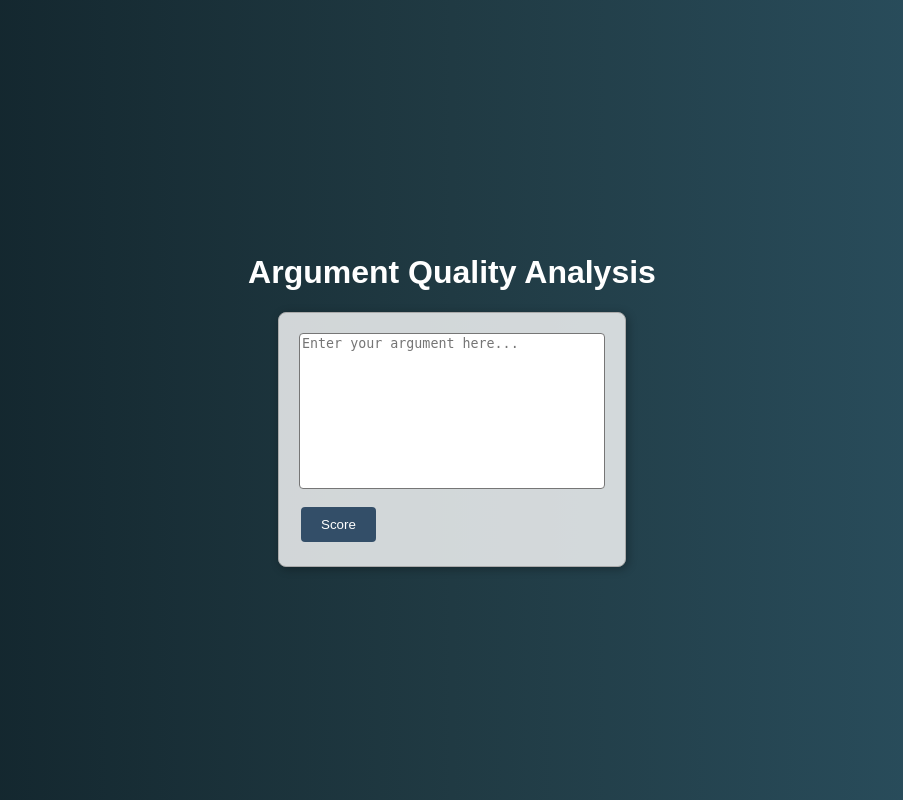
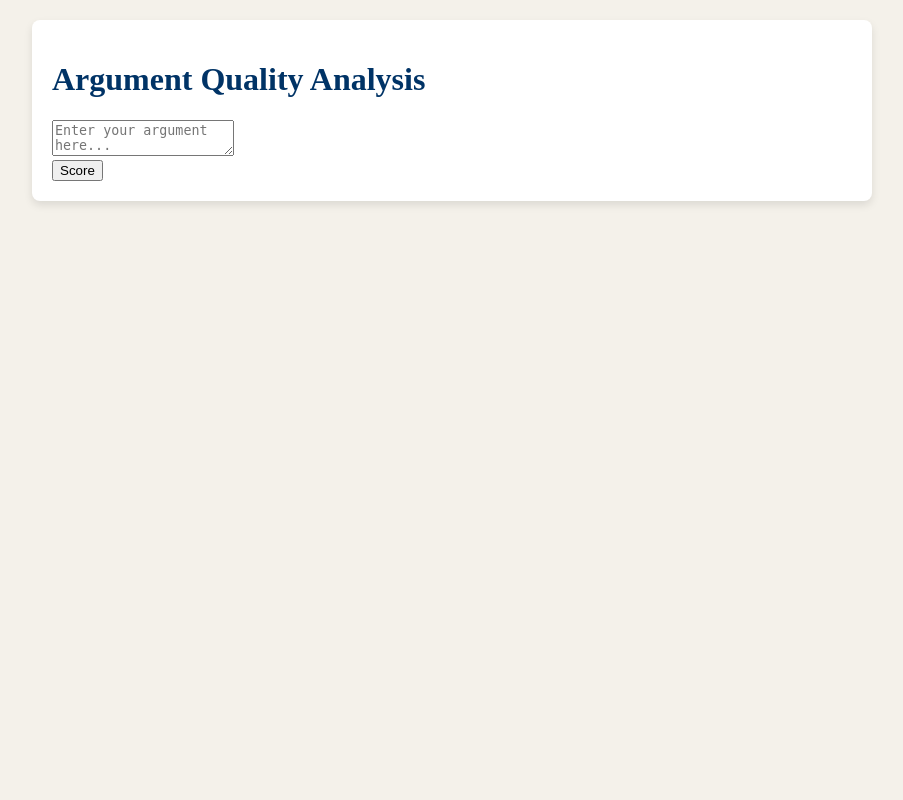
Before and after one commit to arjunk820/arg-analyzer, a Flask app: page / in a window 1280 px wide. Shown: the whole page, without its empty margins (188-1091 px from the left). Run offline with Flask 3, Linux system fonts and the light colour scheme.

Commit message:
Lawyer-style for our web app

```diff
--- a/static/styles.css
+++ b/static/styles.css
@@ -1,55 +1,56 @@
-body, html {
-    height: 100%;
+body {
+    font-family: 'Times New Roman', serif;
+    background-color: #f4f1ea;
+    color: #003366;
+    padding: 20px;
     margin: 0;
-    font-family: 'Barlow Condensed', sans-serif;
-    background: linear-gradient(to right, #0f2027, #203a43, #2c5364);
-    color: #333333;
 }
+
 .container {
-    min-height: 100%;
-    display: flex;
-    flex-direction: column;
-    justify-content: center;
-    align-items: center;
-    background: linear-gradient(to right, #0f2027, #203a43, #2c5364);
-}
-form {
+    max-width: 800px;
+    margin: auto;
     padding: 20px;
-    background: rgba(255, 255, 255, 0.8);
-    border: 1px solid #aaa;
-    box-shadow: 2px 2px 10px rgba(0,0,0,0.3);
+    background-color: white;
+    box-shadow: 0 4px 8px rgba(0, 0, 0, 0.1);
     border-radius: 8px;
 }
-textarea {
-    width: 300px;
-    height: 150px;
+
+.header-title {
+    font-size: 24px;
+    color: #004d40;
+    text-align: center;
+    margin-bottom: 20px;
+}
+
+.argument-form textarea {
+    width: 100%;
+    min-height: 150px;
     margin-bottom: 10px;
-    resize: none;
+    border: 2px solid #ccc;
     border-radius: 4px;
+    padding: 10px;
 }
-input[type="submit"] {
-    background-color: #334e68;
+
+.argument-form input[type="submit"] {
+    width: 100%;
+    padding: 10px;
+    border: none;
+    background-color: #006400;
     color: white;
-    border: none;
-    padding: 10px 20px;
-    text-decoration: none;
-    margin: 4px 2px;
     cursor: pointer;
     border-radius: 4px;
+    font-size: 16px;
 }
-h1 {
-    text-align: center;
-    color: #ffffff;
+
+.result-container {
+    display: none;
+    padding: 20px;
+    background-color: #e0f2f1;
+    color: #01579b;
+    border-radius: 4px;
+    margin-top: 20px;
 }
-#result {
-    background: white;
-    padding: 20px;
-    border: 1px solid #ddd;
-    box-shadow: 2px 2px 10px rgba(0,0,0,0.1);
-    position: fixed;
-    top: 50%;
-    left: 50%;
-    transform: translate(-50%, -50%);
-    display: none;
-    border-radius: 8px;
+
+.result-container strong {
+    font-size: 18px;
 }
```
